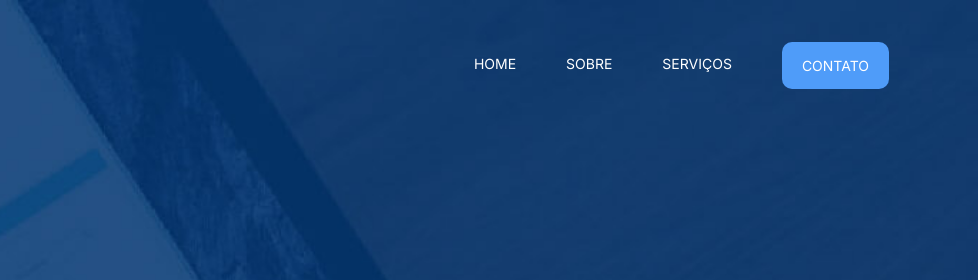
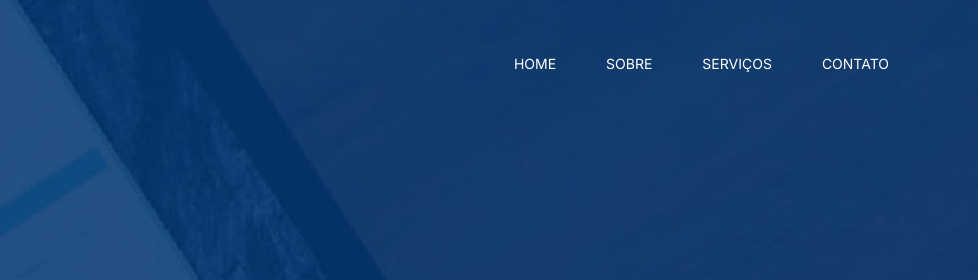
Before and after one commit to AdmilsonGoncalves/curso_html_css_js, a website built with webpack: page index.html in a window 1280 px wide. Shown: the top 280 px of the page, 302-1280 px from the left. Built offline with nearby package versions, Linux system fonts and the light colour scheme.

Commit message:
Finalização da tag header

```diff
--- a/index.html
+++ b/index.html
@@ -33,7 +33,7 @@
         <a href="./index.html">Home</a>
         <a href="./sobre.html">Sobre</a>
         <a href="./servicos.html">Serviços</a>
-        <a class="btn" href="./contato.html">Contato</a>
+        <a href="./contato.html">Contato</a>
       </ul>
     </nav>
     <section class="banner">
```
